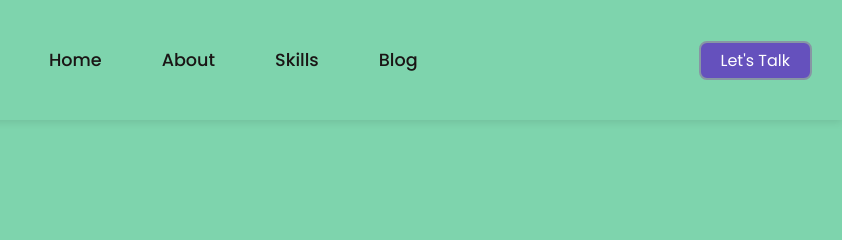
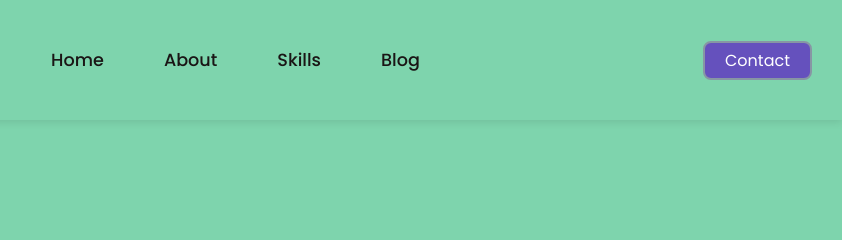
Before and after one commit to S-Rahul-Naik/Rahul-s-portfolio-webpage, a plain HTML site: page index.html in a window 1280 px wide. Shown: the top 240 px of the page, 438-1280 px from the left. Drawn offline with Linux system fonts and the light colour scheme.

Commit message:
Update index.html

```diff
--- a/index.html
+++ b/index.html
@@ -24,7 +24,7 @@
       <a href="#blog">Blog</a>
       <!-- <a href="#contact">Contact</a> -->
     </nav>
-    <a href="#contact" class="btn-talk">Let's Talk</a>
+    <a href="#contact" class="btn-talk">Contact</a>
   </header>
   <section class="home">
     <!-- <br><br><br><br><br> -->
```
